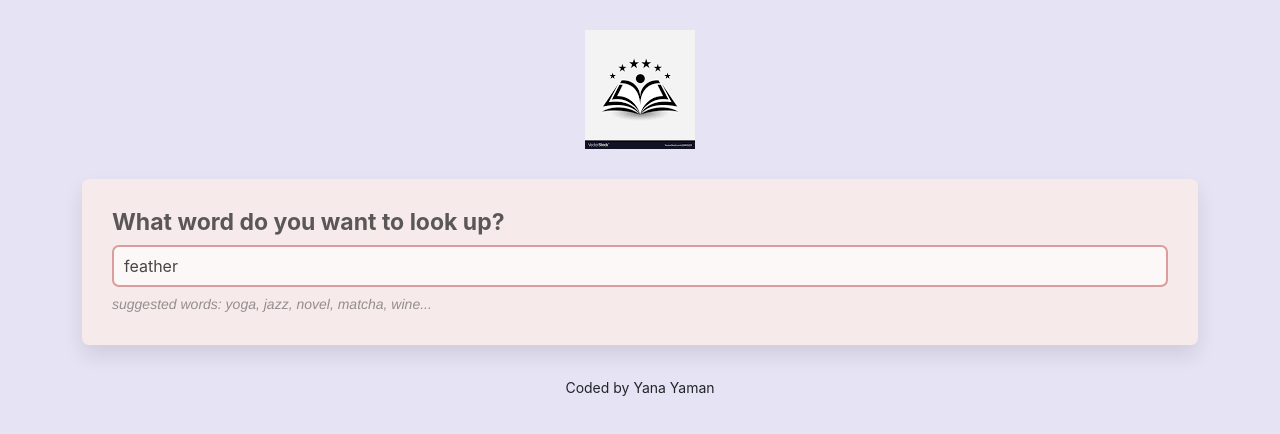
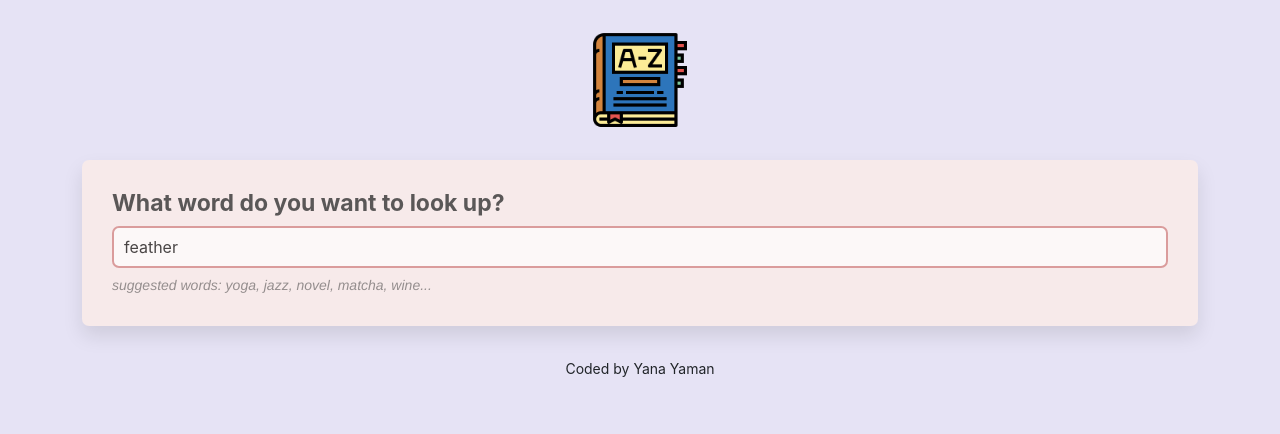
Before and after one commit to YanaJS/dicitonary-project, a React (Create React App) app: page / in a window 1280 px wide. Shown: the top 434 px of the page. Built offline with nearby package versions, Linux system fonts and the light colour scheme.

Commit message:
changed the logo of the project in App.js

```diff
--- a/src/App.css
+++ b/src/App.css
@@ -13,7 +13,7 @@
 
 
 .App-logo{
-  max-width: 200px;
+  max-width: 100px;
   display: block;
   margin: 0 auto;
 
```
Also changed, not shown: src/App.js (line endings or trailing spaces), src/logo.png.
